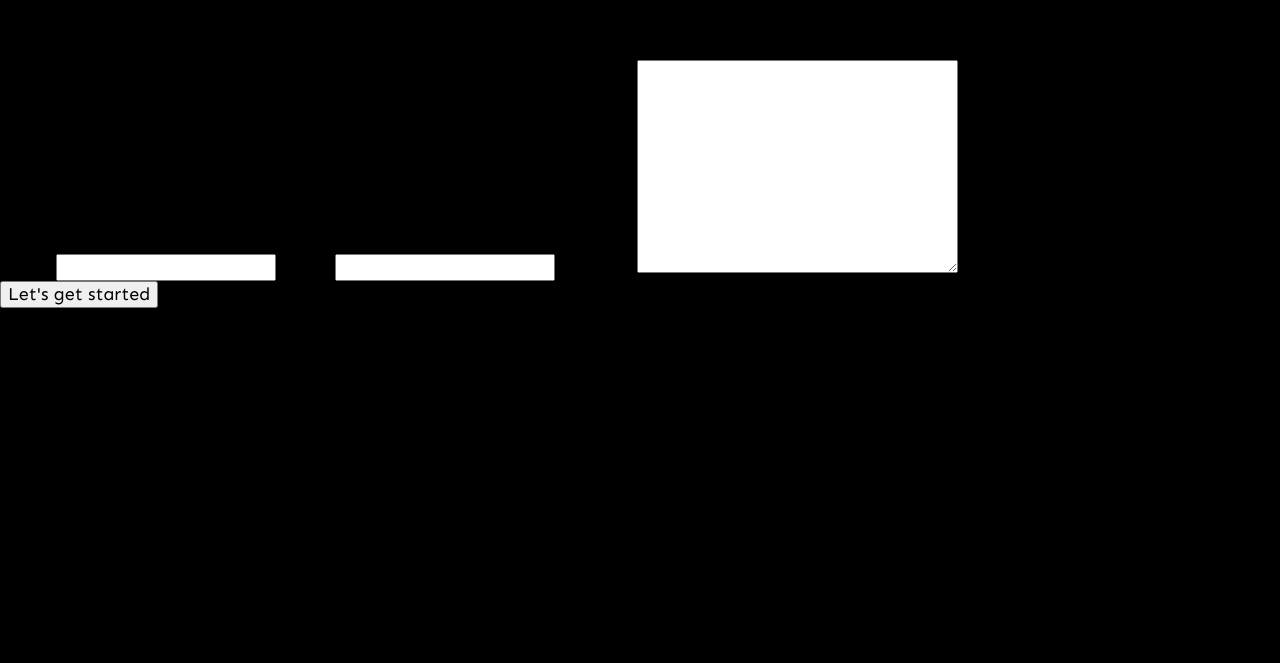
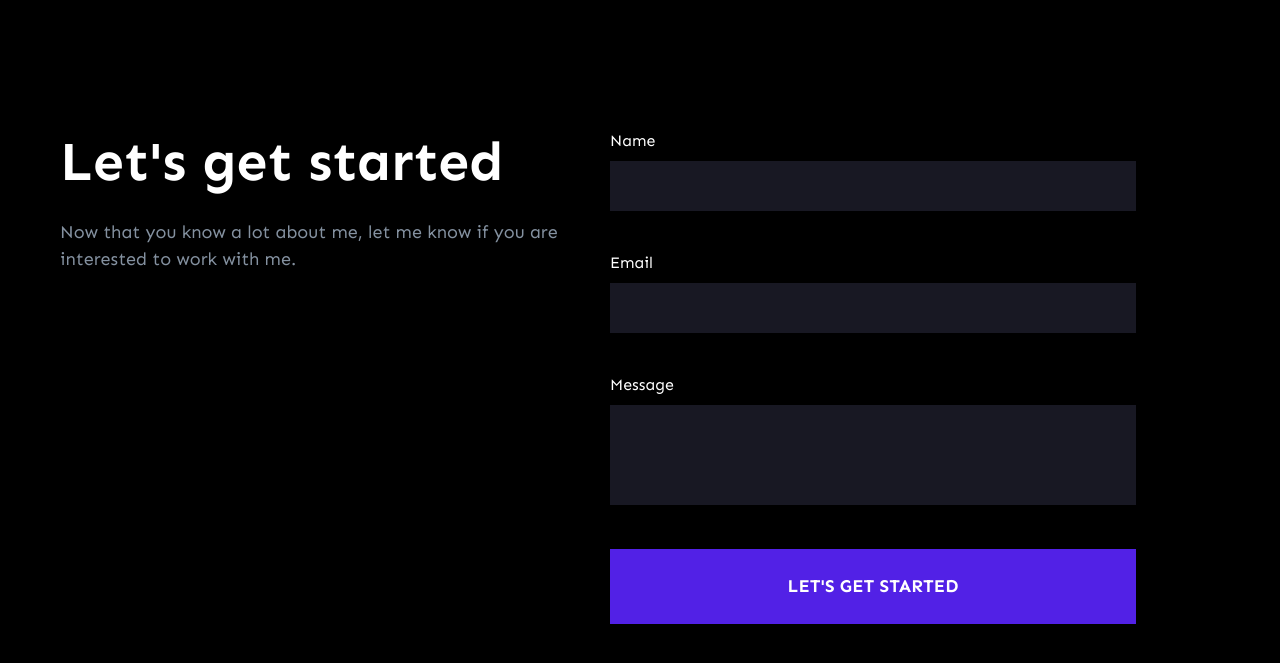
Before and after one commit to Heveliev-destress/portfolio, a plain HTML site: page index.html in a window 1280 px wide. Shown: the part 10900-11563 px from the top of the page. Drawn offline with nearby package versions, Linux system fonts and the light colour scheme.

Commit message:
add form adaptive

```diff
--- a/index.html
+++ b/index.html
@@ -772,34 +772,38 @@
             </div>
         </section>
 
-        <section class="form">
-            <div>
-                <h2>Let&#39s get started</h2>
-                <p>Now that you know a lot about me, let me know if you are interested to work with me.</p>
+        <section class="form section">
+          <div class="container form__align">
+            <div class="form__info">
+                <h2 class="form__title">Let&#39s get started</h2>
+                <p class="form__text">Now that you know a lot about me, let me know if you are interested to work with me.</p>
             </div>
-            <div>
-                <form action="">
-                    <label for="">
-                        Nmae
-                        <input type="text">
+            <div class="form__box">
+                <form class="form__records">
+                    <label>
+                       <span class="form__input-title" pattern="[a-zA-Zа-яА-ЯіІїЇ]+" name="User-name">Name</span>
+                        <input class="form__input" required type="text">
                     </label>
-                <label for="">
-                    Email
-                    <input type="text">
+                <label>
+                    <span class="form__input-title">Email</span>
+                    <input class="form__input" required type="email">
                 </label>
-                <label for="">
-                    Message
-                    <textarea name="" id="" cols="30" rows="10"></textarea>
+                <label>
+                    <span class="form__input-title">Message</span>
+                    <textarea class="form__message" class="form__message" name="user-message"></textarea>
                 </label>
+                <button class="form__btn-submit" type="submit">Let&#39s get started</button>
             </form>
-            <button type="submit">Let&#39s get started</button>
+
             </div>
+          </div>
         </section>
     </main>
     <footer>
+      <div>
         <a href="">
-            <svg>
-                <use></use>
+            <svg class="footer__logo" width="130.72" height="40">
+                <use href="./img/sprite.svg#icon-logo-footer"></use>
             </svg>
         </a>
         <ul>
@@ -825,14 +829,15 @@
                 </a>
             </li>
         </ul>
+      </div>
         <ul>
-            <li>Home</li>
-            <li>About</li>
-            <li>Work</li>
-            <li>Process</li>
-            <li>Store</li>
-            <li>Blog</li>
-            <li>Reading List</li>
+            <li><a href="">Home</a></li>
+            <li><a href="">About</a></li>
+            <li><a href="">Work</a></li>
+            <li><a href="">Process</a></li>
+            <li><a href="">Store</a></li>
+            <li><a href="">Blog</a></li>
+            <li><a href="">Reading List</a></li>
         </ul>
         <p>Not Copyright 2020 • Robin Williams. Webflow cloneable</p>
     </footer>
--- /dev/null
+++ b/sass/layout/_form.scss
@@ -0,0 +1,84 @@
+.form__info{
+    margin-bottom: 48px;
+}
+.form__title{
+    font-weight: 700;
+font-size: 32px;
+line-height: 38px;
+color: var(--primary--text-light-color);
+margin-bottom: 16px;
+}
+.form__text{
+    font-weight: 400;
+font-size: 18px;
+line-height: 1.5;
+color: var(--page-text-color);
+}
+.form__records{
+    display: flex;
+    flex-direction: column;
+row-gap: 40px;}
+.form__input-title{
+    font-weight: 400;
+font-size: 16px;
+line-height: 1.5;
+color: var(--primary--text-light-color);
+display: block;
+margin-bottom: 8px;
+}
+.form__input{
+    width: 100%;
+    height: 50px;
+    padding:10px;
+    background-color: var(--forn-input-color);
+    border: none;
+    color: var(--primary--text-light-color);
+}
+.form__message{
+    width: 100%;
+    height: 100px;
+    padding:10px;
+    background-color: var(--forn-input-color);
+    border: none;
+    color: var(--primary--text-light-color);
+    resize: none;
+}
+.form__btn-submit{
+    font-weight: 700;
+font-size: 18px;
+line-height: 1.5;
+text-transform: uppercase;
+background-color: var(--accent-color);
+color: var(--primary--text-light-color);
+border: none;
+padding: 24px 32px;
+width: 100%;
+
+}
+
+@media screen and (min-width: 768px) {
+    .form__info{
+        margin-bottom: 0;
+        width: 332px;
+    }
+    .form__title{
+        font-size: 55px;
+        line-height: 1.2;
+    margin-bottom: 24px;
+    }
+    .form__align{
+        display: flex;
+        column-gap: 24px;
+    }
+    .form__box{
+        width: 332px;
+    }
+}
+@media screen and (min-width: 1200px) {
+    .form__info{
+        width: 526px;
+    }
+    .form__box{
+        width: 526px;
+    }
+}
--- a/sass/layout/_photography.scss
+++ b/sass/layout/_photography.scss
@@ -39,6 +39,8 @@ transition: background-color  var(--transition-duration-and-timing-function);
 .photography__img{
     width: 240px;
     height: auto;
+    margin-left: auto;
+    margin-right: auto;
 }
 @media screen and (min-width: 360px) {
     .photography__item-btn{
--- a/sass/main.scss
+++ b/sass/main.scss
@@ -20,3 +20,4 @@
 @import "./layout/dribble";
 @import "./layout/review";
 @import "./layout/photography";
+@import "./layout/form";
--- a/sass/utils/_variables.scss
+++ b/sass/utils/_variables.scss
@@ -31,4 +31,5 @@
     --drible-img-box-color:#181823;
     --link-review-border-color:#8491A0 ;
     --review-border-color:#5B6876;
+    --forn-input-color:#181823;
 }
```
Also changed, not shown: css/main.css, css/main.min.css, 2 other files.
